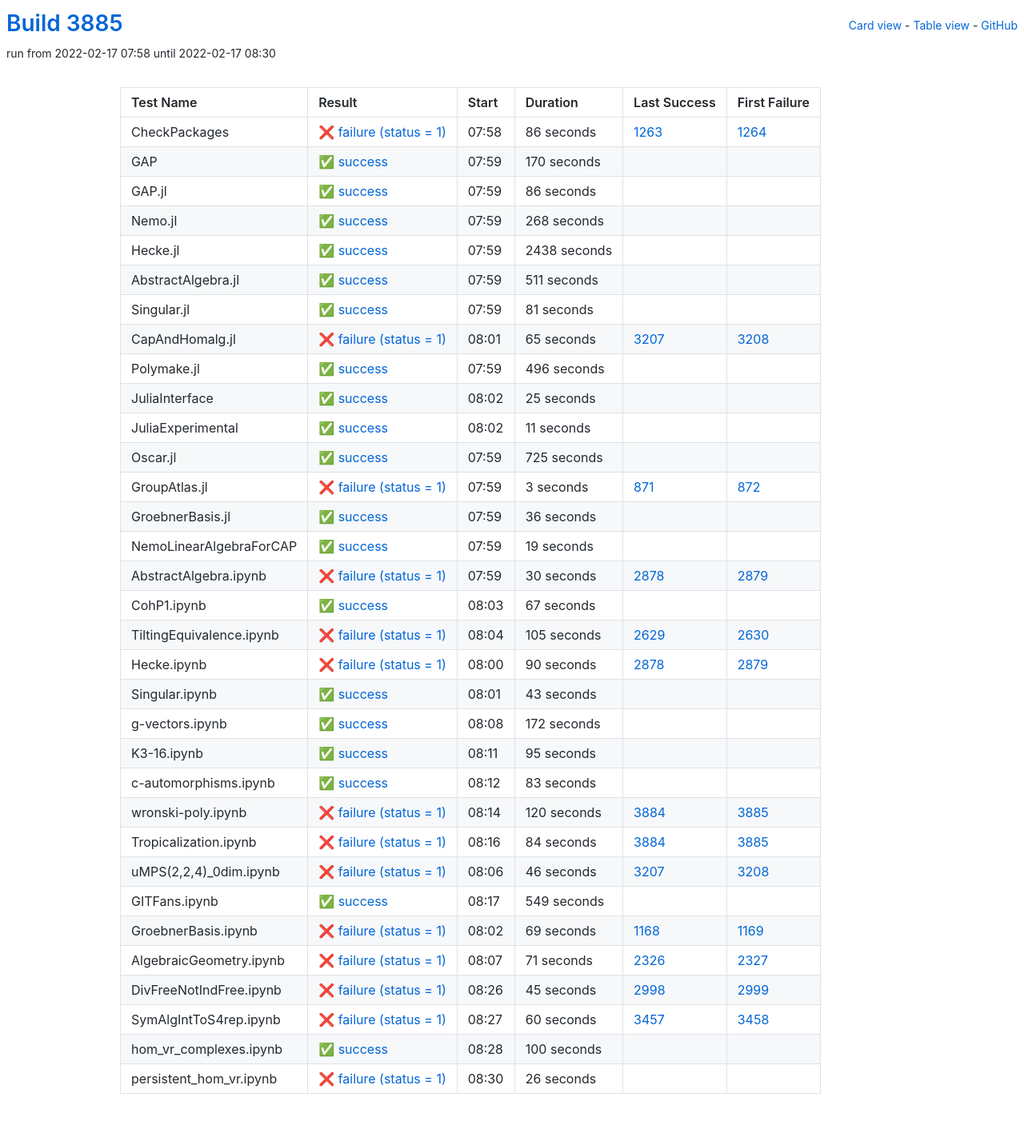
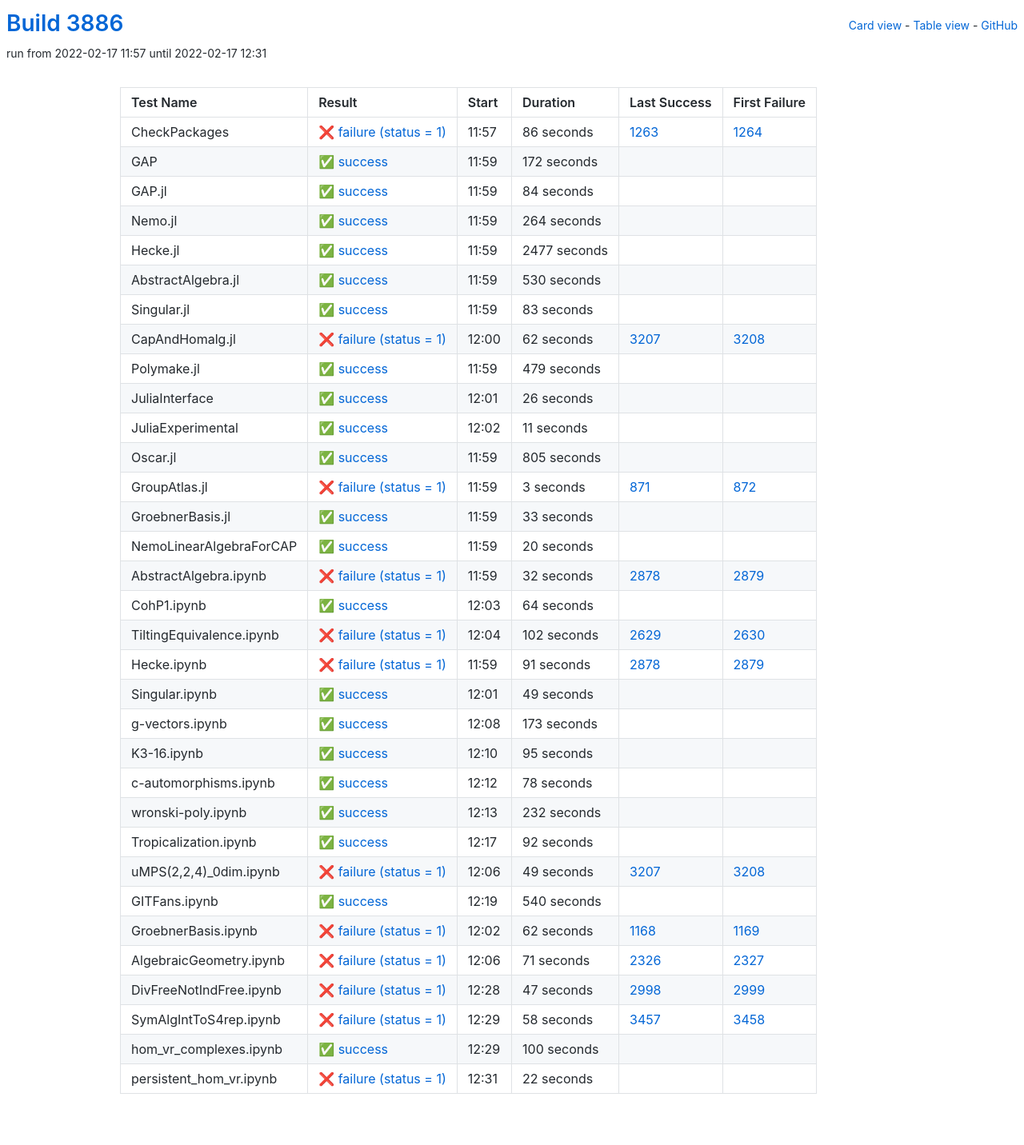
Before and after one commit to oscar-system/oscar-ci-status-stable, a Jekyll site: the page built from table.html, in a window 1280 px wide. Shown: the whole page at 80% size. Built offline with Jekyll 4.4.1, drawn with Linux system fonts in a browser that asks for light colours.

Commit message:
Build #3886

```diff
--- a/_data/ci.yml
+++ b/_data/ci.yml
@@ -1,6 +1,6 @@
 ---
-build: 3885
-build_url: https://oscarci.mathematik.uni-kl.de/job/oscar-stable/3885/
+build: 3886
+build_url: https://oscarci.mathematik.uni-kl.de/job/oscar-stable/3886/
 job: oscar-stable
 organization: oscar-system
 repo: oscar-ci-status-stable
@@ -8,8 +8,8 @@ repourl: https://github.com/oscar-system/oscar-ci-status-stable
 tests:
 - name: CheckPackages
   id: checkpackages
-  log: https://oscarci.mathematik.uni-kl.de/job/oscar-stable/3885/artifact/logs/build-3885/CheckPackages.log
-  start: 2022-02-17 07:58
+  log: https://oscarci.mathematik.uni-kl.de/job/oscar-stable/3886/artifact/logs/build-3886/CheckPackages.log
+  start: 2022-02-17 11:57
   success: false
   exitcode: 1
   status: failure
@@ -20,116 +20,116 @@ tests:
   first_failure_url: https://oscarci.mathematik.uni-kl.de/job/oscar-stable/1264/
 - name: GAP
   id: gap
-  log: https://oscarci.mathematik.uni-kl.de/job/oscar-stable/3885/artifact/logs/build-3885/GAP.log
-  start: 2022-02-17 07:59
+  log: https://oscarci.mathematik.uni-kl.de/job/oscar-stable/3886/artifact/logs/build-3886/GAP.log
+  start: 2022-02-17 11:59
   success: true
   exitcode: 0
   status: success
-  duration: 170
+  duration: 172
   last_success: false
   last_success_url:
   first_failure: false
   first_failure_url:
 - name: GAP.jl
   id: gap-jl
-  log: https://oscarci.mathematik.uni-kl.de/job/oscar-stable/3885/artifact/logs/build-3885/GAP.jl.log
-  start: 2022-02-17 07:59
+  log: https://oscarci.mathematik.uni-kl.de/job/oscar-stable/3886/artifact/logs/build-3886/GAP.jl.log
+  start: 2022-02-17 11:59
   success: true
   exitcode: 0
   status: success
-  duration: 86
+  duration: 84
   last_success: false
   last_success_url:
   first_failure: false
   first_failure_url:
 - name: Nemo.jl
   id: nemo-jl
-  log: https://oscarci.mathematik.uni-kl.de/job/oscar-stable/3885/artifact/logs/build-3885/Nemo.jl.log
-  start: 2022-02-17 07:59
+  log: https://oscarci.mathematik.uni-kl.de/job/oscar-stable/3886/artifact/logs/build-3886/Nemo.jl.log
+  start: 2022-02-17 11:59
   success: true
   exitcode: 0
   status: success
-  duration: 268
+  duration: 264
   last_success: false
   last_success_url:
   first_failure: false
   first_failure_url:
 - name: Hecke.jl
   id: hecke-jl
-  log: https://oscarci.mathematik.uni-kl.de/job/oscar-stable/3885/artifact/logs/build-3885/Hecke.jl.log
-  start: 2022-02-17 07:59
+  log: https://oscarci.mathematik.uni-kl.de/job/oscar-stable/3886/artifact/logs/build-3886/Hecke.jl.log
+  start: 2022-02-17 11:59
   success: true
   exitcode: 0
   status: success
-  duration: 2438
+  duration: 2477
   last_success: false
   last_success_url:
   first_failure: false
   first_failure_url:
 - name: AbstractAlgebra.jl
   id: abstractalgebra-jl
-  log: https://oscarci.mathematik.uni-kl.de/job/oscar-stable/3885/artifact/logs/build-3885/AbstractAlgebra.jl.log
-  start: 2022-02-17 07:59
+  log: https://oscarci.mathematik.uni-kl.de/job/oscar-stable/3886/artifact/logs/build-3886/AbstractAlgebra.jl.log
+  start: 2022-02-17 11:59
   success: true
   exitcode: 0
   status: success
-  duration: 511
+  duration: 530
   last_success: false
   last_success_url:
   first_failure: false
   first_failure_url:
 - name: Singular.jl
   id: singular-jl
-  log: https://oscarci.mathematik.uni-kl.de/job/oscar-stable/3885/artifact/logs/build-3885/Singular.jl.log
-  start: 2022-02-17 07:59
+  log: https://oscarci.mathematik.uni-kl.de/job/oscar-stable/3886/artifact/logs/build-3886/Singular.jl.log
+  start: 2022-02-17 11:59
   success: true
   exitcode: 0
   status: success
-  duration: 81
+  duration: 83
   last_success: false
   last_success_url:
   first_failure: false
   first_failure_url:
 - name: CapAndHomalg.jl
   id: capandhomalg-jl
-  log: https://oscarci.mathematik.uni-kl.de/job/oscar-stable/3885/artifact/logs/build-3885/CapAndHomalg.jl.log
-  start: 2022-02-17 08:01
+  log: https://oscarci.mathematik.uni-kl.de/job/oscar-stable/3886/artifact/logs/build-3886/CapAndHomalg.jl.log
+  start: 2022-02-17 12:00
   success: false
   exitcode: 1
   status: failure
-  duration: 65
+  duration: 62
   last_success: 3207
   last_success_url: https://oscarci.mathematik.uni-kl.de/job/oscar-stable/3207/
   first_failure: 3208
   first_failure_url: https://oscarci.mathematik.uni-kl.de/job/oscar-stable/3208/
 - name: Polymake.jl
   id: polymake-jl
-  log: https://oscarci.mathematik.uni-kl.de/job/oscar-stable/3885/artifact/logs/build-3885/Polymake.jl.log
-  start: 2022-02-17 07:59
+  log: https://oscarci.mathematik.uni-kl.de/job/oscar-stable/3886/artifact/logs/build-3886/Polymake.jl.log
+  start: 2022-02-17 11:59
   success: true
   exitcode: 0
   status: success
-  duration: 496
+  duration: 479
   last_success: false
   last_success_url:
   first_failure: false
   first_failure_url:
 - name: JuliaInterface
   id: juliainterface
-  log: https://oscarci.mathematik.uni-kl.de/job/oscar-stable/3885/artifact/logs/build-3885/JuliaInterface.log
-  start: 2022-02-17 08:02
+  log: https://oscarci.mathematik.uni-kl.de/job/oscar-stable/3886/artifact/logs/build-3886/JuliaInterface.log
+  start: 2022-02-17 12:01
   success: true
   exitcode: 0
   status: success
-  duration: 25
+  duration: 26
   last_success: false
   last_success_url:
   first_failure: false
   first_failure_url:
 - name: JuliaExperimental
   id: juliaexperimental
-  log: https://oscarci.mathematik.uni-kl.de/job/oscar-stable/3885/artifact/logs/build-3885/JuliaExperimental.log
-  start: 2022-02-17 08:02
+  log: https://oscarci.mathematik.uni-kl.de/job/oscar-stable/3886/artifact/logs/build-3886/JuliaExperimental.log
+  start: 2022-02-17 12:02
   success: true
   exitcode: 0
   status: success
@@ -140,20 +140,20 @@ tests:
   first_failure_url:
 - name: Oscar.jl
   id: oscar-jl
-  log: https://oscarci.mathematik.uni-kl.de/job/oscar-stable/3885/artifact/logs/build-3885/Oscar.jl.log
-  start: 2022-02-17 07:59
+  log: https://oscarci.mathematik.uni-kl.de/job/oscar-stable/3886/artifact/logs/build-3886/Oscar.jl.log
+  start: 2022-02-17 11:59
   success: true
   exitcode: 0
   status: success
-  duration: 725
+  duration: 805
   last_success: false
   last_success_url:
   first_failure: false
   first_failure_url:
 - name: GroupAtlas.jl
   id: groupatlas-jl
-  log: https://oscarci.mathematik.uni-kl.de/job/oscar-stable/3885/artifact/logs/build-3885/GroupAtlas.jl.log
-  start: 2022-02-17 07:59
+  log: https://oscarci.mathematik.uni-kl.de/job/oscar-stable/3886/artifact/logs/build-3886/GroupAtlas.jl.log
+  start: 2022-02-17 11:59
   success: false
   exitcode: 1
   status: failure
@@ -164,104 +164,104 @@ tests:
   first_failure_url: https://oscarci.mathematik.uni-kl.de/job/oscar-stable/872/
 - name: GroebnerBasis.jl
   id: groebnerbasis-jl
-  log: https://oscarci.mathematik.uni-kl.de/job/oscar-stable/3885/artifact/logs/build-3885/GroebnerBasis.jl.log
-  start: 2022-02-17 07:59
+  log: https://oscarci.mathematik.uni-kl.de/job/oscar-stable/3886/artifact/logs/build-3886/GroebnerBasis.jl.log
+  start: 2022-02-17 11:59
   success: true
   exitcode: 0
   status: success
-  duration: 36
+  duration: 33
   last_success: false
   last_success_url:
   first_failure: false
   first_failure_url:
 - name: NemoLinearAlgebraForCAP
   id: nemolinearalgebraforcap
-  log: https://oscarci.mathematik.uni-kl.de/job/oscar-stable/3885/artifact/logs/build-3885/NemoLinearAlgebraForCAP.log
-  start: 2022-02-17 07:59
+  log: https://oscarci.mathematik.uni-kl.de/job/oscar-stable/3886/artifact/logs/build-3886/NemoLinearAlgebraForCAP.log
+  start: 2022-02-17 11:59
   success: true
   exitcode: 0
   status: success
-  duration: 19
+  duration: 20
   last_success: false
   last_success_url:
   first_failure: false
   first_failure_url:
 - name: AbstractAlgebra.ipynb
   id: abstractalgebra-ipynb
-  log: https://oscarci.mathematik.uni-kl.de/job/oscar-stable/3885/artifact/logs/build-3885/AbstractAlgebra.ipynb.log
-  start: 2022-02-17 07:59
+  log: https://oscarci.mathematik.uni-kl.de/job/oscar-stable/3886/artifact/logs/build-3886/AbstractAlgebra.ipynb.log
+  start: 2022-02-17 11:59
   success: false
   exitcode: 1
   status: failure
-  duration: 30
+  duration: 32
   last_success: 2878
   last_success_url: https://oscarci.mathematik.uni-kl.de/job/oscar-stable/2878/
   first_failure: 2879
   first_failure_url: https://oscarci.mathematik.uni-kl.de/job/oscar-stable/2879/
 - name: CohP1.ipynb
   id: cohp1-ipynb
-  log: https://oscarci.mathematik.uni-kl.de/job/oscar-stable/3885/artifact/logs/build-3885/CohP1.ipynb.log
-  start: 2022-02-17 08:03
+  log: https://oscarci.mathematik.uni-kl.de/job/oscar-stable/3886/artifact/logs/build-3886/CohP1.ipynb.log
+  start: 2022-02-17 12:03
   success: true
   exitcode: 0
   status: success
-  duration: 67
+  duration: 64
   last_success: false
   last_success_url:
   first_failure: false
   first_failure_url:
 - name: TiltingEquivalence.ipynb
   id: tiltingequivalence-ipynb
-  log: https://oscarci.mathematik.uni-kl.de/job/oscar-stable/3885/artifact/logs/build-3885/TiltingEquivalence.ipynb.log
-  start: 2022-02-17 08:04
+  log: https://oscarci.mathematik.uni-kl.de/job/oscar-stable/3886/artifact/logs/build-3886/TiltingEquivalence.ipynb.log
+  start: 2022-02-17 12:04
   success: false
   exitcode: 1
   status: failure
-  duration: 105
+  duration: 102
   last_success: 2629
   last_success_url: https://oscarci.mathematik.uni-kl.de/job/oscar-stable/2629/
   first_failure: 2630
   first_failure_url: https://oscarci.mathematik.uni-kl.de/job/oscar-stable/2630/
 - name: Hecke.ipynb
   id: hecke-ipynb
-  log: https://oscarci.mathematik.uni-kl.de/job/oscar-stable/3885/artifact/logs/build-3885/Hecke.ipynb.log
-  start: 2022-02-17 08:00
+  log: https://oscarci.mathematik.uni-kl.de/job/oscar-stable/3886/artifact/logs/build-3886/Hecke.ipynb.log
+  start: 2022-02-17 11:59
   success: false
   exitcode: 1
   status: failure
-  duration: 90
+  duration: 91
   last_success: 2878
   last_success_url: https://oscarci.mathematik.uni-kl.de/job/oscar-stable/2878/
   first_failure: 2879
   first_failure_url: https://oscarci.mathematik.uni-kl.de/job/oscar-stable/2879/
 - name: Singular.ipynb
   id: singular-ipynb
-  log: https://oscarci.mathematik.uni-kl.de/job/oscar-stable/3885/artifact/logs/build-3885/Singular.ipynb.log
-  start: 2022-02-17 08:01
+  log: https://oscarci.mathematik.uni-kl.de/job/oscar-stable/3886/artifact/logs/build-3886/Singular.ipynb.log
+  start: 2022-02-17 12:01
   success: true
   exitcode: 0
   status: success
-  duration: 43
+  duration: 49
   last_success: false
   last_success_url:
   first_failure: false
   first_failure_url:
 - name: g-vectors.ipynb
   id: g-vectors-ipynb
-  log: https://oscarci.mathematik.uni-kl.de/job/oscar-stable/3885/artifact/logs/build-3885/g-vectors.ipynb.log
-  start: 2022-02-17 08:08
+  log: https://oscarci.mathematik.uni-kl.de/job/oscar-stable/3886/artifact/logs/build-3886/g-vectors.ipynb.log
+  start: 2022-02-17 12:08
   success: true
   exitcode: 0
   status: success
-  duration: 172
+  duration: 173
   last_success: false
   last_success_url:
   first_failure: false
   first_failure_url:
 - name: K3-16.ipynb
   id: k3-16-ipynb
-  log: https://oscarci.mathematik.uni-kl.de/job/oscar-stable/3885/artifact/logs/build-3885/K3-16.ipynb.log
-  start: 2022-02-17 08:11
+  log: https://oscarci.mathematik.uni-kl.de/job/oscar-stable/3886/artifact/logs/build-3886/K3-16.ipynb.log
+  start: 2022-02-17 12:10
   success: true
   exitcode: 0
   status: success
@@ -272,80 +272,80 @@ tests:
   first_failure_url:
 - name: c-automorphisms.ipynb
   id: c-automorphisms-ipynb
-  log: https://oscarci.mathematik.uni-kl.de/job/oscar-stable/3885/artifact/logs/build-3885/c-automorphisms.ipynb.log
-  start: 2022-02-17 08:12
+  log: https://oscarci.mathematik.uni-kl.de/job/oscar-stable/3886/artifact/logs/build-3886/c-automorphisms.ipynb.log
+  start: 2022-02-17 12:12
   success: true
   exitcode: 0
   status: success
-  duration: 83
+  duration: 78
   last_success: false
   last_success_url:
   first_failure: false
   first_failure_url:
 - name: wronski-poly.ipynb
   id: wronski-poly-ipynb
-  log: https://oscarci.mathematik.uni-kl.de/job/oscar-stable/3885/artifact/logs/build-3885/wronski-poly.ipynb.log
-  start: 2022-02-17 08:14
+  log: https://oscarci.mathematik.uni-kl.de/job/oscar-stable/3886/artifact/logs/build-3886/wronski-poly.ipynb.log
+  start: 2022-02-17 12:13
+  success: true
+  exitcode: 0
+  status: success
+  duration: 232
+  last_success: false
+  last_success_url:
+  first_failure: false
+  first_failure_url:
+- name: Tropicalization.ipynb
+  id: tropicalization-ipynb
+  log: https://oscarci.mathematik.uni-kl.de/job/oscar-stable/3886/artifact/logs/build-3886/Tropicalization.ipynb.log
+  start: 2022-02-17 12:17
+  success: true
+  exitcode: 0
+  status: success
+  duration: 92
+  last_success: false
+  last_success_url:
+  first_failure: false
+  first_failure_url:
+- name: uMPS(2,2,4)_0dim.ipynb
+  id: umps-2-2-4-0dim-ipynb
+  log: https://oscarci.mathematik.uni-kl.de/job/oscar-stable/3886/artifact/logs/build-3886/uMPS-2-2-4-_0dim.ipynb.log
+  start: 2022-02-17 12:06
   success: false
   exitcode: 1
   status: failure
-  duration: 120
-  last_success: 3884
-  last_success_url: https://oscarci.mathematik.uni-kl.de/job/oscar-stable/3884/
-  first_failure: 3885
-  first_failure_url: https://oscarci.mathematik.uni-kl.de/job/oscar-stable/3885/
-- name: Tropicalization.ipynb
-  id: tropicalization-ipynb
-  log: https://oscarci.mathematik.uni-kl.de/job/oscar-stable/3885/artifact/logs/build-3885/Tropicalization.ipynb.log
-  start: 2022-02-17 08:16
-  success: false
-  exitcode: 1
-  status: failure
-  duration: 84
-  last_success: 3884
-  last_success_url: https://oscarci.mathematik.uni-kl.de/job/oscar-stable/3884/
-  first_failure: 3885
-  first_failure_url: https://oscarci.mathematik.uni-kl.de/job/oscar-stable/3885/
-- name: uMPS(2,2,4)_0dim.ipynb
-  id: umps-2-2-4-0dim-ipynb
-  log: https://oscarci.mathematik.uni-kl.de/job/oscar-stable/3885/artifact/logs/build-3885/uMPS-2-2-4-_0dim.ipynb.log
-  start: 2022-02-17 08:06
-  success: false
-  exitcode: 1
-  status: failure
-  duration: 46
+  duration: 49
   last_success: 3207
   last_success_url: https://oscarci.mathematik.uni-kl.de/job/oscar-stable/3207/
   first_failure: 3208
   first_failure_url: https://oscarci.mathematik.uni-kl.de/job/oscar-stable/3208/
 - name: GITFans.ipynb
   id: gitfans-ipynb
-  log: https://oscarci.mathematik.uni-kl.de/job/oscar-stable/3885/artifact/logs/build-3885/GITFans.ipynb.log
-  start: 2022-02-17 08:17
+  log: https://oscarci.mathematik.uni-kl.de/job/oscar-stable/3886/artifact/logs/build-3886/GITFans.ipynb.log
+  start: 2022-02-17 12:19
   success: true
   exitcode: 0
   status: success
-  duration: 549
+  duration: 540
   last_success: false
   last_success_url:
   first_failure: false
   first_failure_url:
 - name: GroebnerBasis.ipynb
   id: groebnerbasis-ipynb
-  log: https://oscarci.mathematik.uni-kl.de/job/oscar-stable/3885/artifact/logs/build-3885/GroebnerBasis.ipynb.log
-  start: 2022-02-17 08:02
+  log: https://oscarci.mathematik.uni-kl.de/job/oscar-stable/3886/artifact/logs/build-3886/GroebnerBasis.ipynb.log
+  start: 2022-02-17 12:02
   success: false
   exitcode: 1
   status: failure
-  duration: 69
+  duration: 62
   last_success: 1168
   last_success_url: https://oscarci.mathematik.uni-kl.de/job/oscar-stable/1168/
   first_failure: 1169
   first_failure_url: https://oscarci.mathematik.uni-kl.de/job/oscar-stable/1169/
 - name: AlgebraicGeometry.ipynb
   id: algebraicgeometry-ipynb
-  log: https://oscarci.mathematik.uni-kl.de/job/oscar-stable/3885/artifact/logs/build-3885/AlgebraicGeometry.ipynb.log
-  start: 2022-02-17 08:07
+  log: https://oscarci.mathematik.uni-kl.de/job/oscar-stable/3886/artifact/logs/build-3886/AlgebraicGeometry.ipynb.log
+  start: 2022-02-17 12:06
   success: false
   exitcode: 1
   status: failure
@@ -356,32 +356,32 @@ tests:
   first_failure_url: https://oscarci.mathematik.uni-kl.de/job/oscar-stable/2327/
 - name: DivFreeNotIndFree.ipynb
   id: divfreenotindfree-ipynb
-  log: https://oscarci.mathematik.uni-kl.de/job/oscar-stable/3885/artifact/logs/build-3885/DivFreeNotIndFree.ipynb.log
-  start: 2022-02-17 08:26
+  log: https://oscarci.mathematik.uni-kl.de/job/oscar-stable/3886/artifact/logs/build-3886/DivFreeNotIndFree.ipynb.log
+  start: 2022-02-17 12:28
   success: false
   exitcode: 1
   status: failure
-  duration: 45
+  duration: 47
   last_success: 2998
   last_success_url: https://oscarci.mathematik.uni-kl.de/job/oscar-stable/2998/
   first_failure: 2999
   first_failure_url: https://oscarci.mathematik.uni-kl.de/job/oscar-stable/2999/
 - name: SymAlgIntToS4rep.ipynb
   id: symalginttos4rep-ipynb
-  log: https://oscarci.mathematik.uni-kl.de/job/oscar-stable/3885/artifact/logs/build-3885/SymAlgIntToS4rep.ipynb.log
-  start: 2022-02-17 08:27
+  log: https://oscarci.mathematik.uni-kl.de/job/oscar-stable/3886/artifact/logs/build-3886/SymAlgIntToS4rep.ipynb.log
+  start: 2022-02-17 12:29
   success: false
   exitcode: 1
   status: failure
-  duration: 60
+  duration: 58
   last_success: 3457
   last_success_url: https://oscarci.mathematik.uni-kl.de/job/oscar-stable/3457/
   first_failure: 3458
   first_failure_url: https://oscarci.mathematik.uni-kl.de/job/oscar-stable/3458/
 - name: hom_vr_complexes.ipynb
   id: hom-vr-complexes-ipynb
-  log: https://oscarci.mathematik.uni-kl.de/job/oscar-stable/3885/artifact/logs/build-3885/hom_vr_complexes.ipynb.log
-  start: 2022-02-17 08:28
+  log: https://oscarci.mathematik.uni-kl.de/job/oscar-stable/3886/artifact/logs/build-3886/hom_vr_complexes.ipynb.log
+  start: 2022-02-17 12:29
   success: true
   exitcode: 0
   status: success
@@ -392,12 +392,12 @@ tests:
   first_failure_url:
 - name: persistent_hom_vr.ipynb
   id: persistent-hom-vr-ipynb
-  log: https://oscarci.mathematik.uni-kl.de/job/oscar-stable/3885/artifact/logs/build-3885/persistent_hom_vr.ipynb.log
-  start: 2022-02-17 08:30
+  log: https://oscarci.mathematik.uni-kl.de/job/oscar-stable/3886/artifact/logs/build-3886/persistent_hom_vr.ipynb.log
+  start: 2022-02-17 12:31
   success: false
   exitcode: 1
   status: failure
-  duration: 26
+  duration: 22
   last_success: false
   last_success_url:
   first_failure: false
```
Also changed, not shown: README.md.
